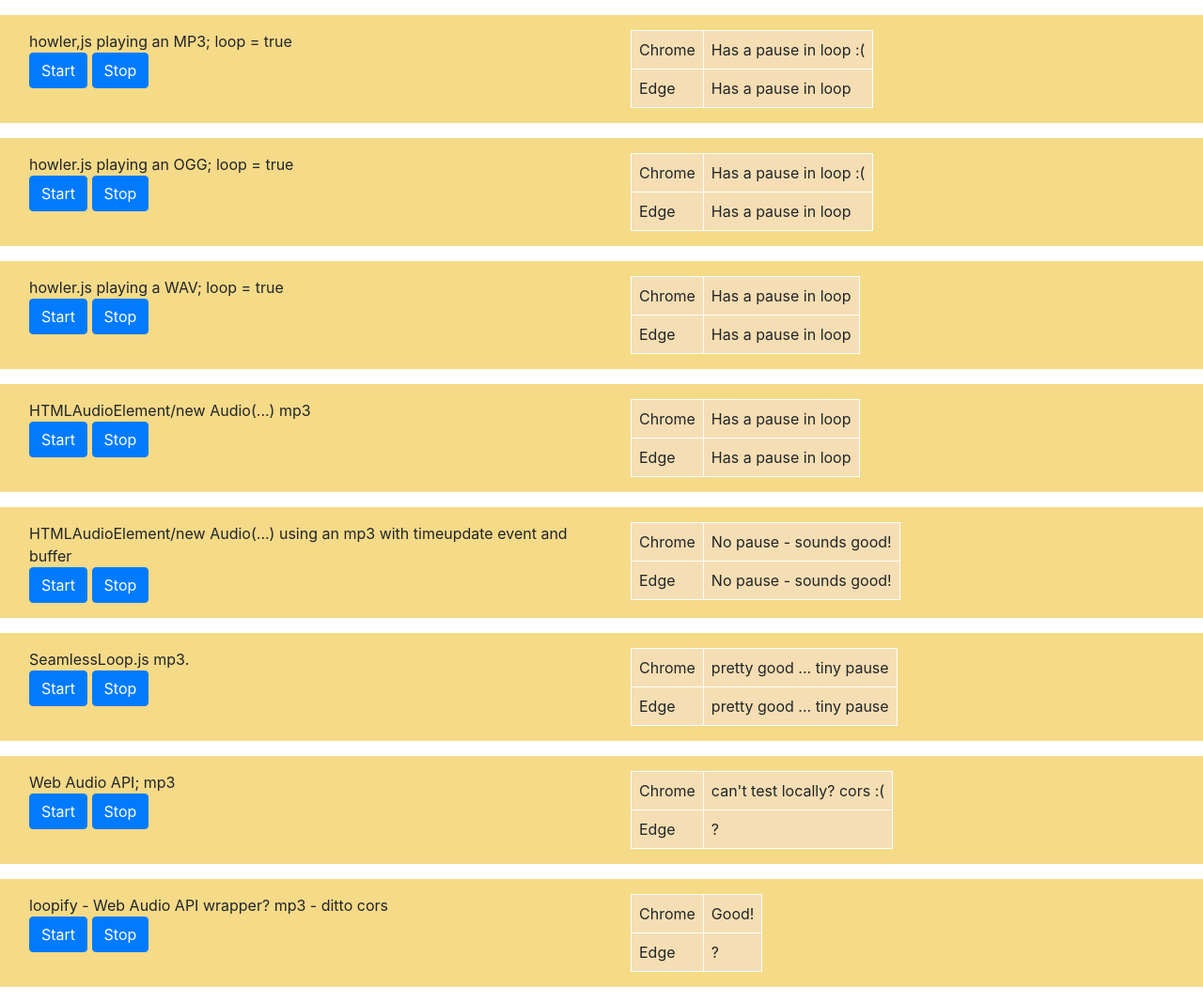
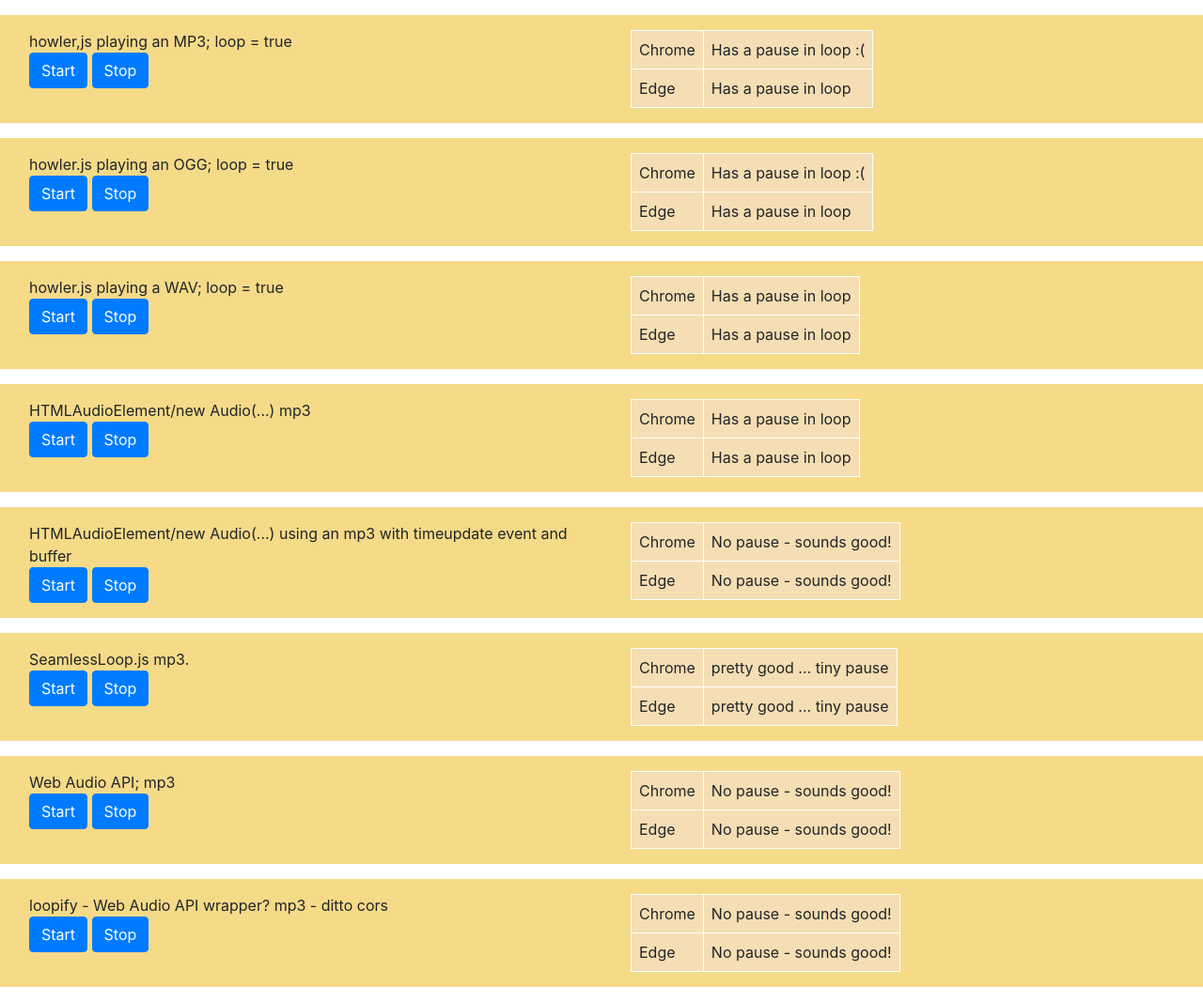
Before and after one commit to kelvinperrie/audio-seamless-looping, a plain HTML site: page index.html in a window 1280 px wide. Shown: the whole page at 94% size. Drawn offline with Linux system fonts and the light colour scheme; no server answers.

Commit message:
update with results of tests

```diff
--- a/index.html
+++ b/index.html
@@ -320,11 +320,11 @@
                 <table>
                     <tr>
                         <td>Chrome</td>
-                        <td>can't test locally? cors :(</td>
+                        <td>No pause - sounds good!</td>
                     </tr>
                     <tr>
                         <td>Edge</td>
-                        <td>?</td>
+                        <td>No pause - sounds good!</td>
                     </tr>
                 </table>
             </div>
@@ -368,11 +368,11 @@
                 <table>
                     <tr>
                         <td>Chrome</td>
-                        <td>Good!</td>
+                        <td>No pause - sounds good!</td>
                     </tr>
                     <tr>
                         <td>Edge</td>
-                        <td>?</td>
+                        <td>No pause - sounds good!</td>
                     </tr>
                 </table>
             </div>
```
